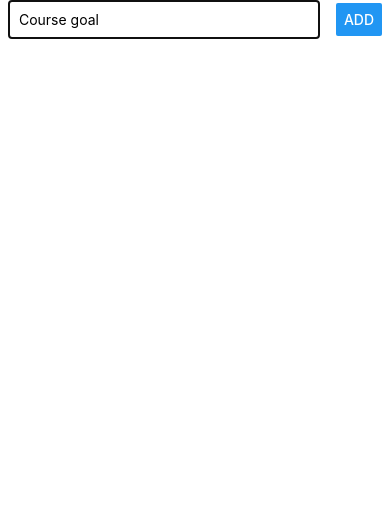
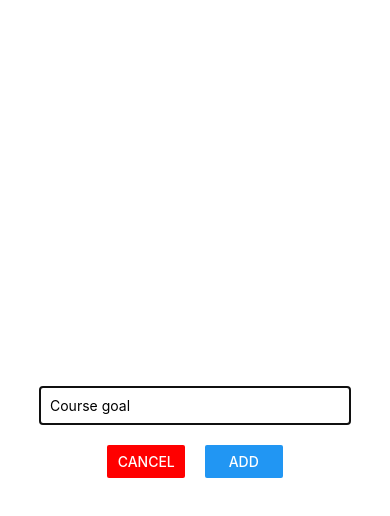
Before and after one commit to Alan114/Goals-app, a React Native app: screen / in a window 390 px wide. Both pictures are taken after a click on the button "ADD NEW GOAL". Shown: the top 516 px of the page. Built offline with nearby package versions, Linux system fonts and the light colour scheme.

Commit message:
removing modal with buttons onpress handlers and styling input and buttons

```diff
--- a/App.js
+++ b/App.js
@@ -12,7 +12,7 @@ export default function App() {
       ...currentGoals,
       { id: Math.random().toString(), value: goalTitle },
     ]);
-    console.log("working?");
+    setIsAddMode(false);
   };
 
   const handleRemoveGoal = (goalId) => {
@@ -21,10 +21,18 @@ export default function App() {
     });
   };
 
+  const handleCancelButton = () => {
+    setIsAddMode(false);
+  };
+
   return (
     <View style={styles.screen}>
       <Button title="Add New Goal" onPress={() => setIsAddMode(true)} />
-      <GoalInput visible={isAddMode} handleAddGoal={handleAddGoal} />
+      <GoalInput
+        visible={isAddMode}
+        handleAddGoal={handleAddGoal}
+        onCancel={handleCancelButton}
+      />
       <FlatList
         keyExtractor={(item, index) => item.id}
         data={courseGoals}
--- a/components/GoalInput.js
+++ b/components/GoalInput.js
@@ -6,6 +6,11 @@ const GoalInput = (props) => {
 
   const handleGoalInput = (enteredText) => {
     setEnteredGoal(enteredText);
+  };
+
+  const handleGoal = () => {
+    props.handleAddGoal(enteredGoal);
+    setEnteredGoal("");
   };
 
   return (
@@ -17,11 +22,14 @@ const GoalInput = (props) => {
           onChangeText={handleGoalInput}
           value={enteredGoal}
         />
-        <Button
-          title="ADD"
-          onPress={props.handleAddGoal.bind(this, enteredGoal)}
-          // onPress={() => props.handleAddGoal(enteredGoal)}
-        />
+        <View style={styles.buttonsBox}>
+          <View style={styles.button}>
+            <Button title="CANCEL" color="red" onPress={props.onCancel} />
+          </View>
+          <View style={styles.button}>
+            <Button title="ADD" onPress={handleGoal} />
+          </View>
+        </View>
       </View>
     </Modal>
   );
@@ -29,8 +37,8 @@ const GoalInput = (props) => {
 
 const styles = StyleSheet.create({
   inputContainer: {
-    flexDirection: "row",
-    justifyContent: "space-around",
+    flex: 1,
+    justifyContent: "center",
     alignItems: "center",
   },
   input: {
@@ -38,6 +46,15 @@ const styles = StyleSheet.create({
     borderColor: "black",
     borderWidth: 1,
     padding: 10,
+    marginVertical: 20,
+  },
+  buttonsBox: {
+    flexDirection: "row",
+    justifyContent: "space-around",
+    width: "50%",
+  },
+  button: {
+    width: "40%",
   },
 });
 
```
